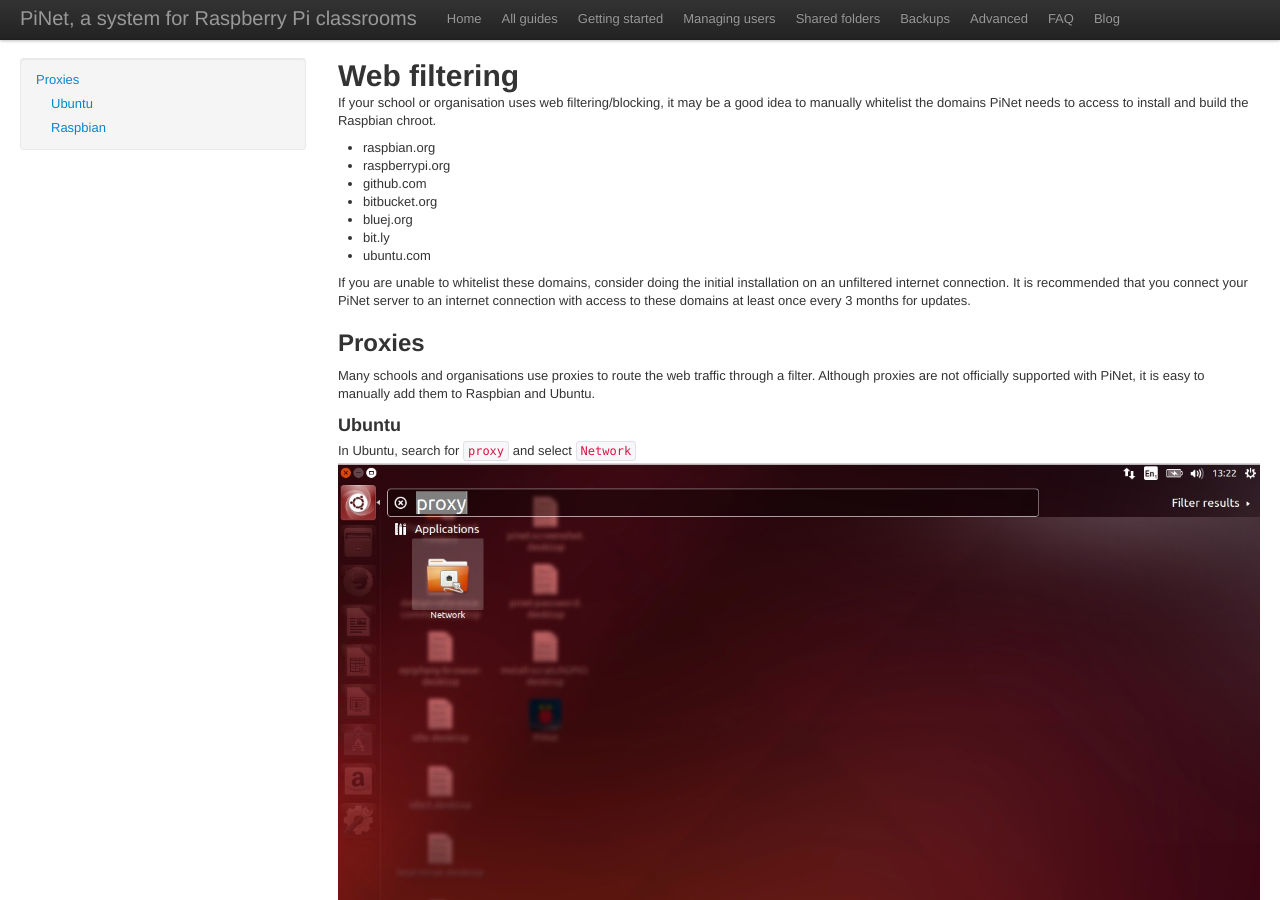
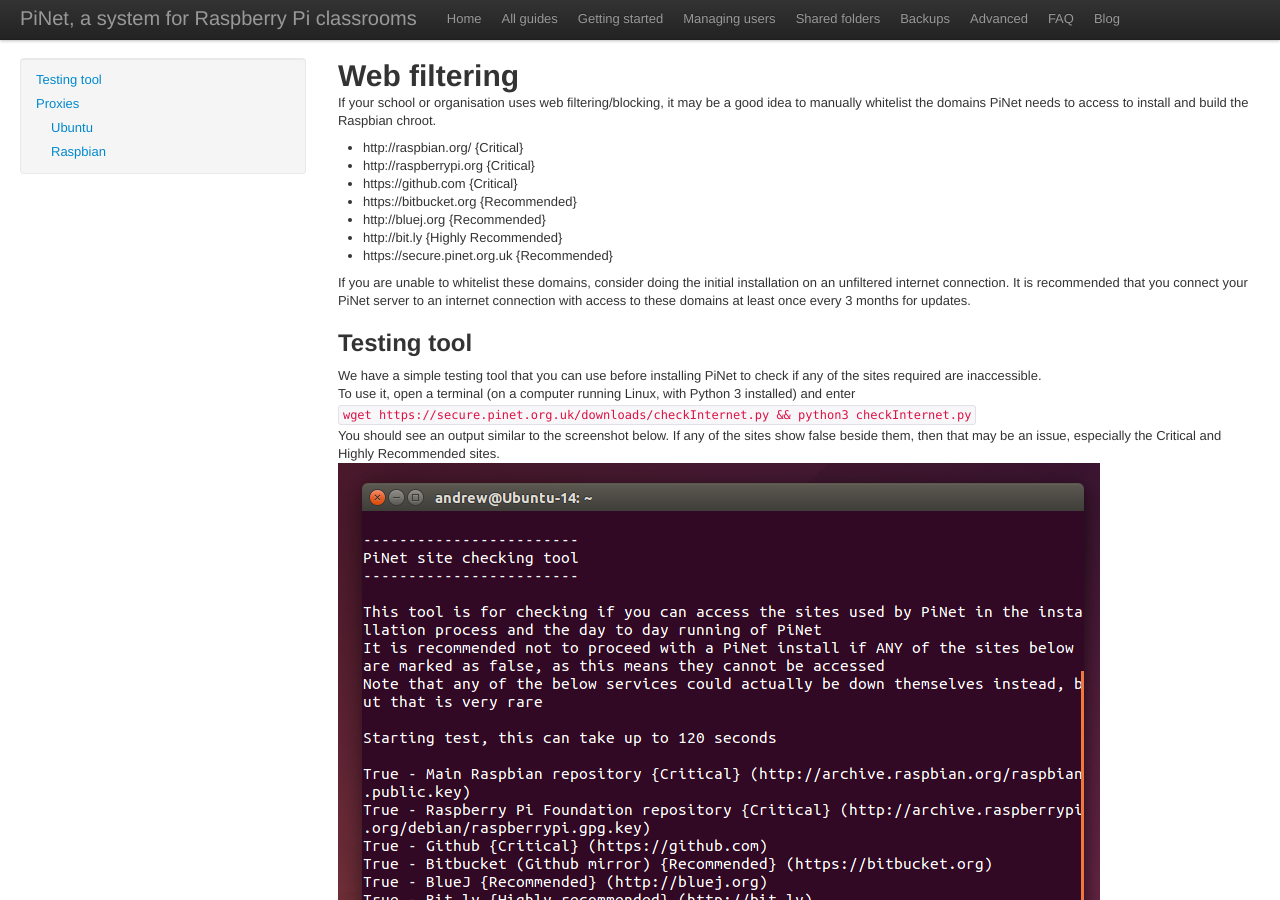
Before and after one commit to PiNet/PiNet.github.io, a Jekyll site: the page built from articles/advanced/web-filtering.md, in a window 1280 px wide and 900 px high. Built offline with Jekyll 4.4.1, drawn with Linux system fonts in a browser that asks for light colours; some web fonts are replaced; Markdown is read by kramdown in place of the engine named in the settings.

Commit message:
Added web tester script information.

````diff
--- a/articles/advanced/web-filtering.md
+++ b/articles/advanced/web-filtering.md
@@ -4,15 +4,22 @@
 ---
 # Web filtering
 If your school or organisation uses web filtering/blocking, it may be a good idea to manually whitelist the domains PiNet needs to access to install and build the Raspbian chroot.
-- raspbian.org
-- raspberrypi.org
-- github.com
-- bitbucket.org
-- bluej.org
-- bit.ly
-- ubuntu.com
+- http://raspbian.org/ {Critical}
+- http://raspberrypi.org {Critical}
+- https://github.com {Critical}
+- https://bitbucket.org {Recommended}
+- http://bluej.org {Recommended}
+- http://bit.ly {Highly Recommended}
+- https://secure.pinet.org.uk {Recommended}
 
 If you are unable to whitelist these domains, consider doing the initial installation on an unfiltered internet connection. It is recommended that you connect your PiNet server to an internet connection with access to these domains at least once every 3 months for updates.
+
+## Testing tool
+We have a simple testing tool that you can use before installing PiNet to check if any of the sites required are inaccessible.
+To use it, open a terminal (on a computer running Linux, with Python 3 installed) and enter
+```wget https://secure.pinet.org.uk/downloads/checkInternet.py && python3 checkInternet.py```
+You should see an output similar to the screenshot below. If any of the sites show false beside them, then that may be an issue, especially the Critical and Highly Recommended sites.
+![](../../assets/images/web-tester.png)
 
 ## Proxies
 Many schools and organisations use proxies to route the web traffic through a filter. Although proxies are not officially supported with PiNet, it is easy to manually add them to Raspbian and Ubuntu.
````
Also changed, not shown: articles/advanced/additional-languages.md (+1 -1 lines), assets/images/web-tester.png (added).
